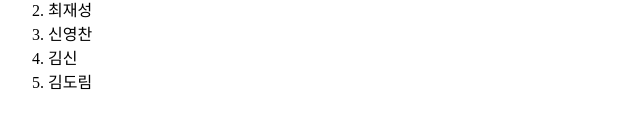
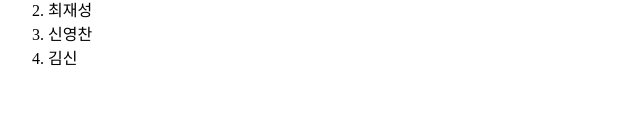
Before and after one commit to yvvyoon/learn-github, a plain HTML site: page index.html in a window 1280 px wide. Shown: the part 435-564 px from the top of the page, 0-640 px from the left. Drawn offline with Linux system fonts and the light colour scheme.

Commit message:
Nooooo, dorim

```diff
--- a/index.html
+++ b/index.html
@@ -28,7 +28,6 @@
         <li>최재성</li>
         <li>신영찬</li>
         <li>김신</li>
-        <li>김도림</li>
     </ol>
 </body>
 </html>
```
